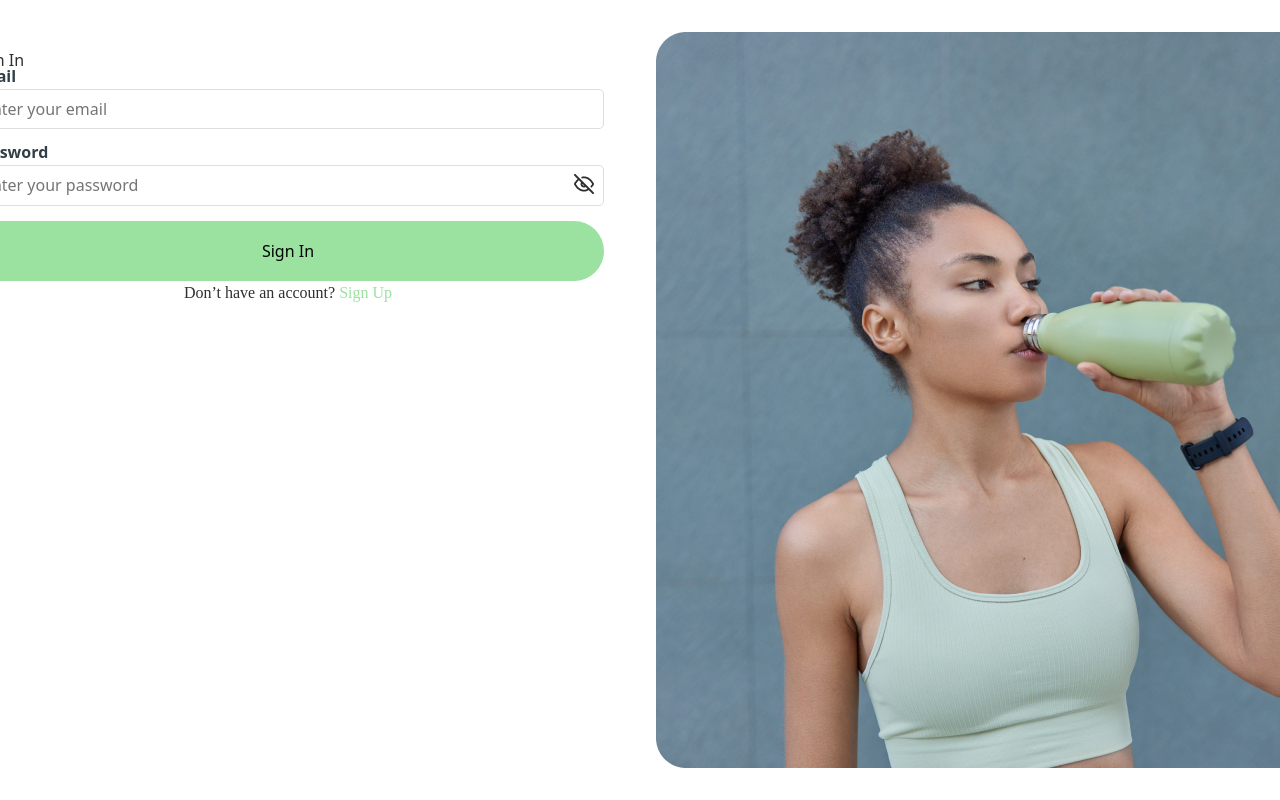
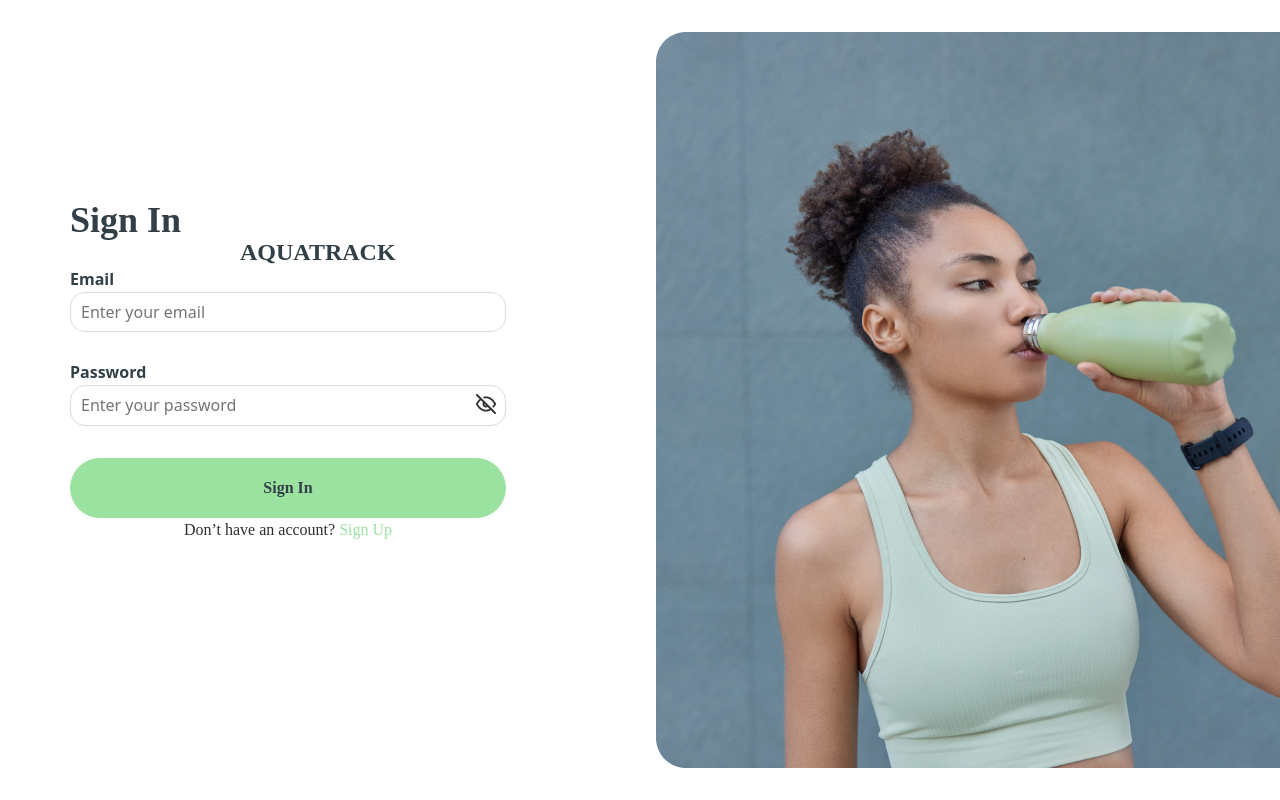
Before and after one commit to IIIMaroIII/HydroWise-frontend, a React (Vite) app: page /signin in a window 1280 px wide. Shown: the top 800 px of the page. Built offline with nearby package versions, Linux system fonts and the light colour scheme.

Commit message:
H1 = position

```diff
--- a/src/components/Users/SignInForm/SignInForm.jsx
+++ b/src/components/Users/SignInForm/SignInForm.jsx
@@ -50,7 +50,8 @@ const SignInForm = () => {
     <div className={css.signInContainer}>
       <div className={css.signInForm}>
         <div className={css.formSection}>
-          <form onSubmit={handleSubmit(onSubmit)}>
+          <form className={css.c} onSubmit={handleSubmit(onSubmit)}>
+            <h1> AquaTrack </h1>
             <h2>Sign In</h2>
             <div className={css.inputContainer}>
               <label>Email</label>
@@ -80,7 +81,9 @@ const SignInForm = () => {
               {errors.password && <p>{errors.password.message}</p>}
             </div>
 
-            <button type="submit">Sign In</button>
+            <button type="submit">
+              <span className={css.buttonSpan}>Sign In</span>
+            </button>
             <p>
               Don’t have an account? <a href="/signup">Sign Up</a>
             </p>
--- a/src/components/Users/SignInForm/signInForm.module.css
+++ b/src/components/Users/SignInForm/signInForm.module.css
@@ -24,6 +24,10 @@
   box-sizing: border-box;
 }
 
+.formSection {
+  padding: 169px 118px;
+}
+
 .imageSection {
   background-image: url('./Rectangle 19.jpg');
   background-size: cover;
@@ -31,15 +35,44 @@
   border-radius: 16px;
   background-repeat: no-repeat;
 }
+.form {
+  width: 436px;
+  height: 398px;
+  padding: 169px 118px;
+}
+
+h1 {
+  position: absolute;
+  width: 152px;
+  height: 24px;
+  left: 240px;
+  top: 240px;
+  color: rgb(50, 63, 71);
+  font-family: Poppins;
+  font-size: 24px;
+  font-weight: 700;
+  line-height: 24px;
+  letter-spacing: -1%;
+  text-align: center;
+  text-transform: uppercase;
+}
 
 h2 {
-  margin-bottom: 20px;
-  color: #2f2f2f;
+  position: static;
+  width: 436px;
+  height: 38px;
+  color: rgb(50, 63, 71);
+  font-family: Poppins;
+  font-size: 36px;
+  font-weight: 700;
+  line-height: 38px;
+  letter-spacing: -1%;
+  text-align: left;
 }
 
 .inputContainer {
-  margin-bottom: 15px;
   position: relative;
+  margin-top: 32px;
 }
 
 .inputContainer label {
@@ -53,7 +86,7 @@ h2 {
   width: 100%;
   padding: 10px;
   border: 1px solid #ddd;
-  border-radius: 5px;
+  border-radius: 15px;
   color: #323f47;
 }
 
@@ -86,6 +119,16 @@ button {
   padding: 18px;
   border-radius: 30px;
   background: rgb(155, 225, 160);
+  margin-top: 32px;
+}
+.buttonSpan {
+  color: rgb(50, 63, 71);
+  font-family: Poppins;
+  font-size: 16px;
+  font-weight: 700;
+  line-height: 24px;
+  letter-spacing: -1%;
+  text-align: center;
 }
 
 button:hover {
```
